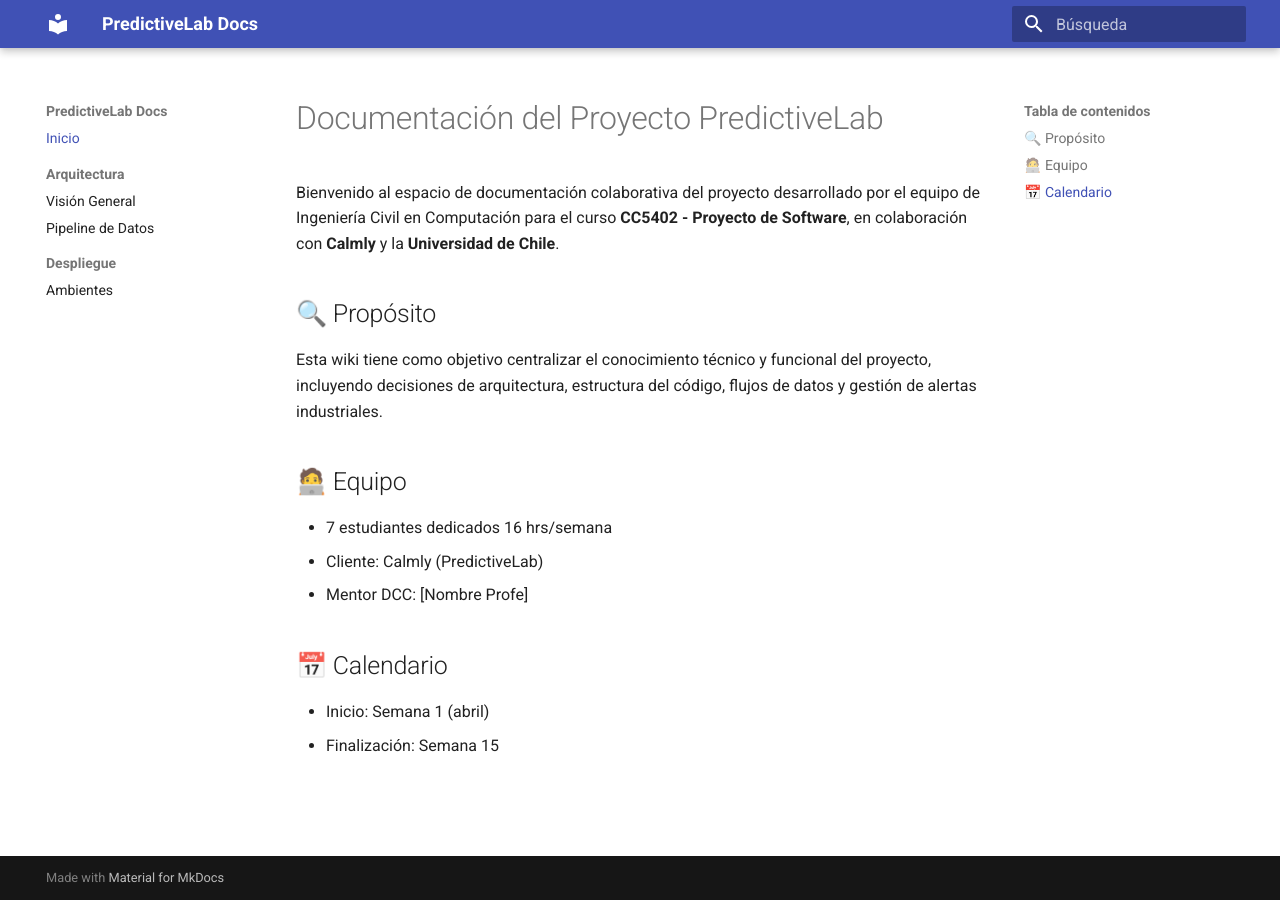
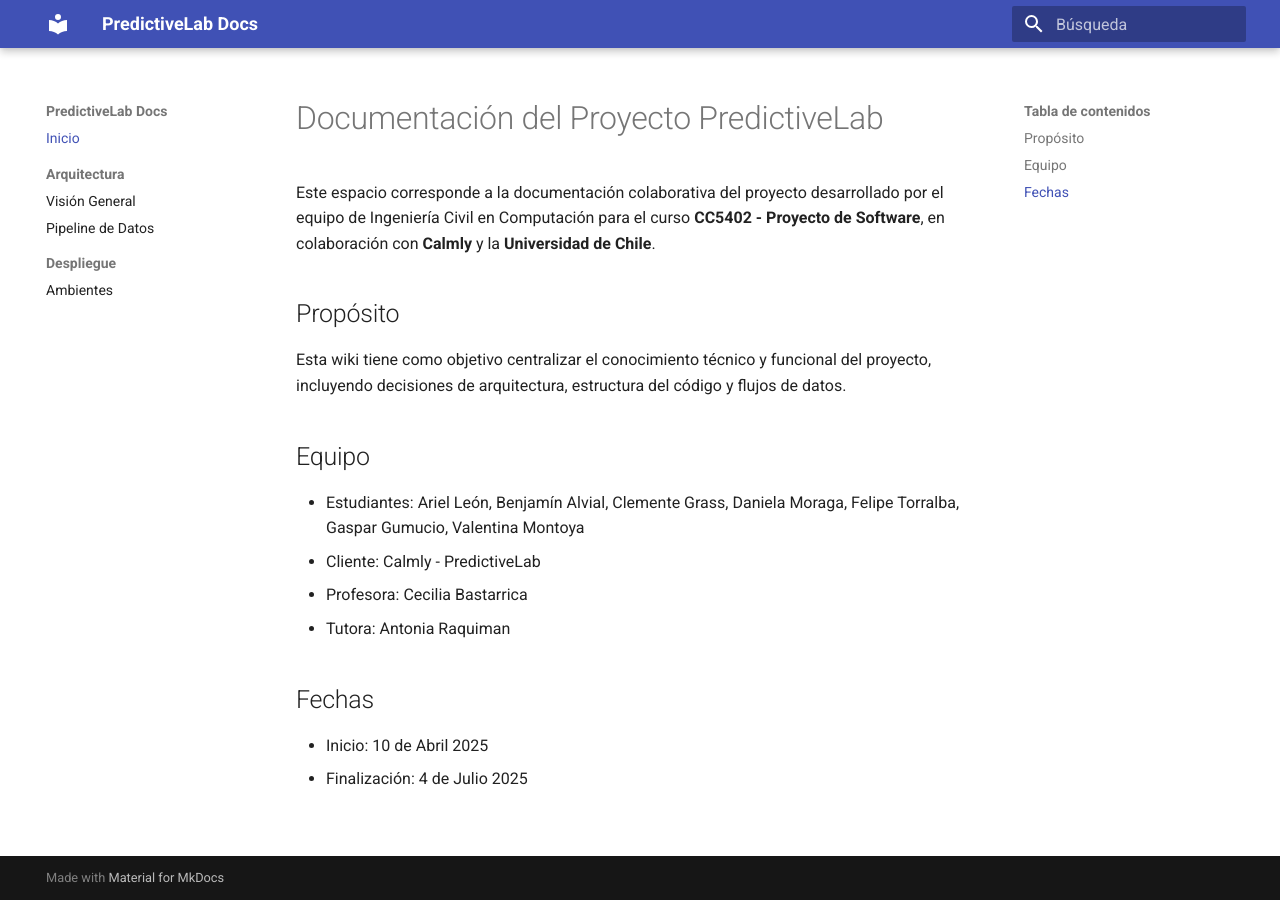
Before and after one commit to calmly-proyecto-software/docs, an MkDocs documentation site: the page built from docs/index.md, in a window 1280 px wide. Built offline with MkDocs 1.6.1 and Material for MkDocs 9.7.7, drawn with Linux system fonts in a browser that asks for light colours.

Commit message:
fix index content

```diff
--- a/docs/index.md
+++ b/docs/index.md
@@ -1,18 +1,19 @@
 # Documentación del Proyecto PredictiveLab
 
-Bienvenido al espacio de documentación colaborativa del proyecto desarrollado por el equipo de Ingeniería Civil en Computación para el curso **CC5402 - Proyecto de Software**, en colaboración con **Calmly** y la **Universidad de Chile**.
+Este espacio corresponde a la documentación colaborativa del proyecto desarrollado por el equipo de Ingeniería Civil en Computación para el curso **CC5402 - Proyecto de Software**, en colaboración con **Calmly** y la **Universidad de Chile**.
 
-## 🔍 Propósito
+## Propósito
 
-Esta wiki tiene como objetivo centralizar el conocimiento técnico y funcional del proyecto, incluyendo decisiones de arquitectura, estructura del código, flujos de datos y gestión de alertas industriales.
+Esta wiki tiene como objetivo centralizar el conocimiento técnico y funcional del proyecto, incluyendo decisiones de arquitectura, estructura del código y flujos de datos.
 
-## 🧑‍💻 Equipo
+## Equipo
 
-- 7 estudiantes dedicados 16 hrs/semana
-- Cliente: Calmly (PredictiveLab)
-- Mentor DCC: [Nombre Profe]
+- Estudiantes: Ariel León, Benjamín Alvial, Clemente Grass, Daniela Moraga, Felipe Torralba, Gaspar Gumucio, Valentina Montoya
+- Cliente: Calmly - PredictiveLab
+- Profesora: Cecilia Bastarrica
+- Tutora: Antonia Raquiman
 
-## 📅 Calendario
+## Fechas
 
-- Inicio: Semana 1 (abril)
-- Finalización: Semana 15
+- Inicio: 10 de Abril 2025
+- Finalización: 4 de Julio 2025
```
